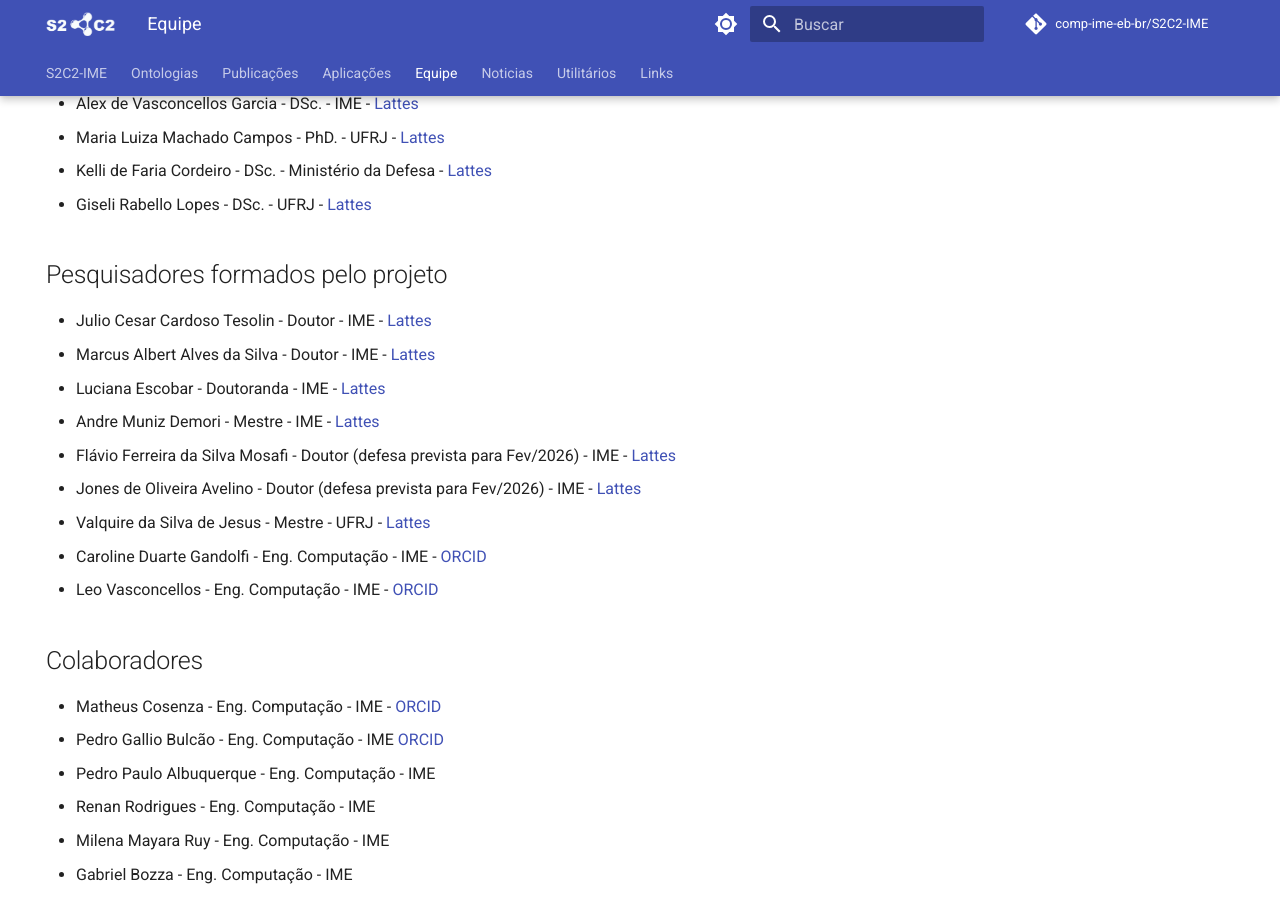
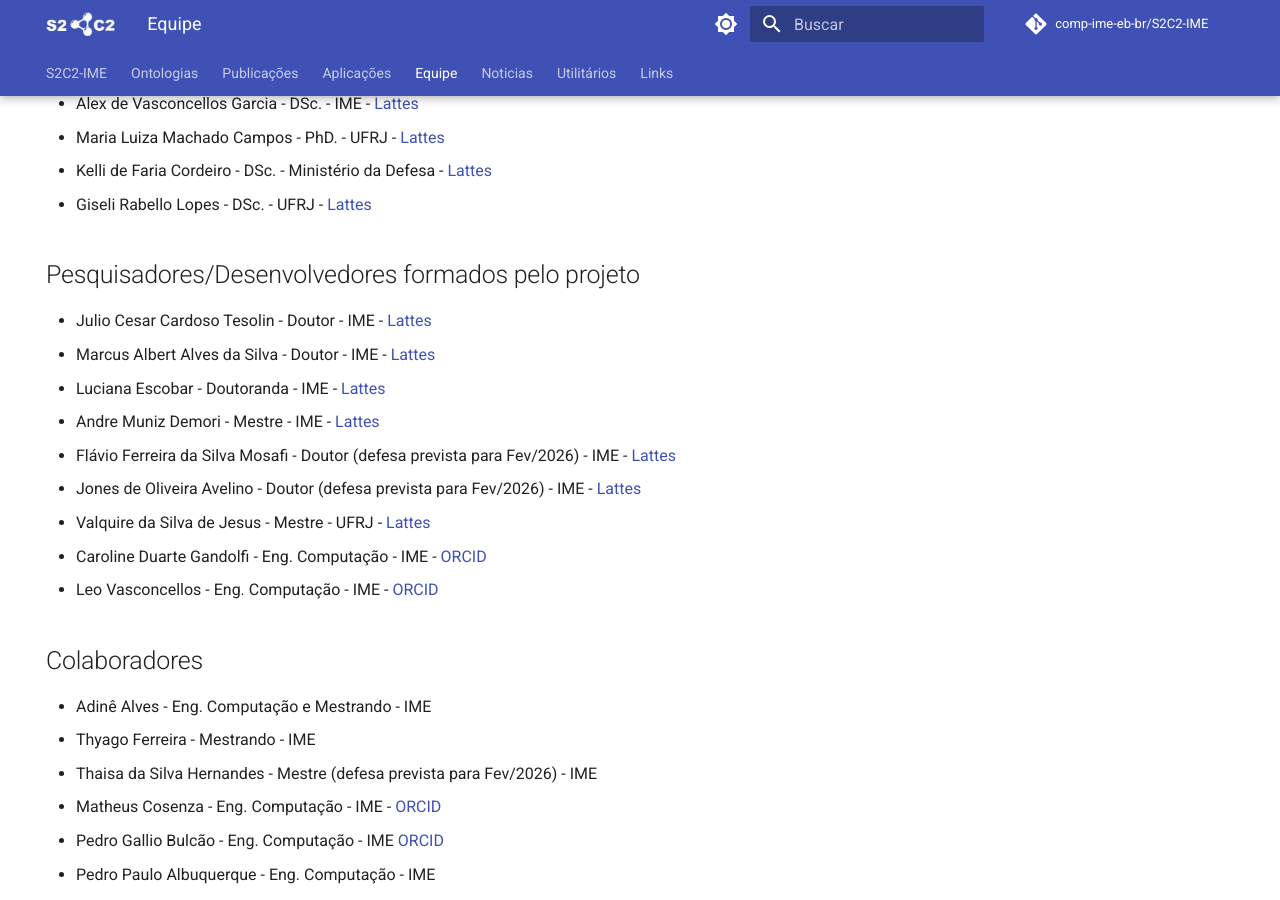
Before and after one commit to comp-ime-eb-br/S2C2-IME, an MkDocs documentation site: the page built from docs/equipe.md, in a window 1280 px wide and 900 px high, scrolled down 405 px. Built offline with MkDocs 1.6.1 and Material for MkDocs 9.7.7, drawn with Linux system fonts in a browser that asks for light colours; comment, search, counter and statistics services are not loaded.

Commit message:
Update equipe.md

```diff
--- a/docs/equipe.md
+++ b/docs/equipe.md
@@ -16,7 +16,7 @@ hide:
 - Kelli de Faria Cordeiro - DSc. - Ministério da Defesa - [Lattes](http://lattes.cnpq.br/5730828709337079)
 - Giseli Rabello Lopes - DSc. - UFRJ - [Lattes](http://lattes.cnpq.br/9439416101626260)
 
-## Pesquisadores formados pelo projeto
+## Pesquisadores/Desenvolvedores formados pelo projeto
 - Julio Cesar Cardoso Tesolin - Doutor - IME - [Lattes](http://lattes.cnpq.br/3804203362816459)
 - Marcus Albert Alves da Silva - Doutor - IME - [Lattes](http://lattes.cnpq.br/2881869764006083)
 - Luciana Escobar - Doutoranda - IME - [Lattes](http://lattes.cnpq.br/3544952699818599)
@@ -28,6 +28,9 @@ hide:
 - Leo Vasconcellos - Eng. Computação - IME - [ORCID](https://orcid.org/0009-0005-9020-3059)
 
 ## Colaboradores
+- Adinê Alves - Eng. Computação e Mestrando - IME
+- Thyago Ferreira - Mestrando - IME
+- Thaisa da Silva Hernandes - Mestre (defesa prevista para Fev/2026) - IME
 - Matheus Cosenza - Eng. Computação - IME - [ORCID](https://orcid.org/0009-0008-4329-0956)
 - Pedro Gallio Bulcão - Eng. Computação - IME [ORCID](https://orcid.org/0009-0008-6666-0104)
 - Pedro Paulo Albuquerque - Eng. Computação - IME
```
